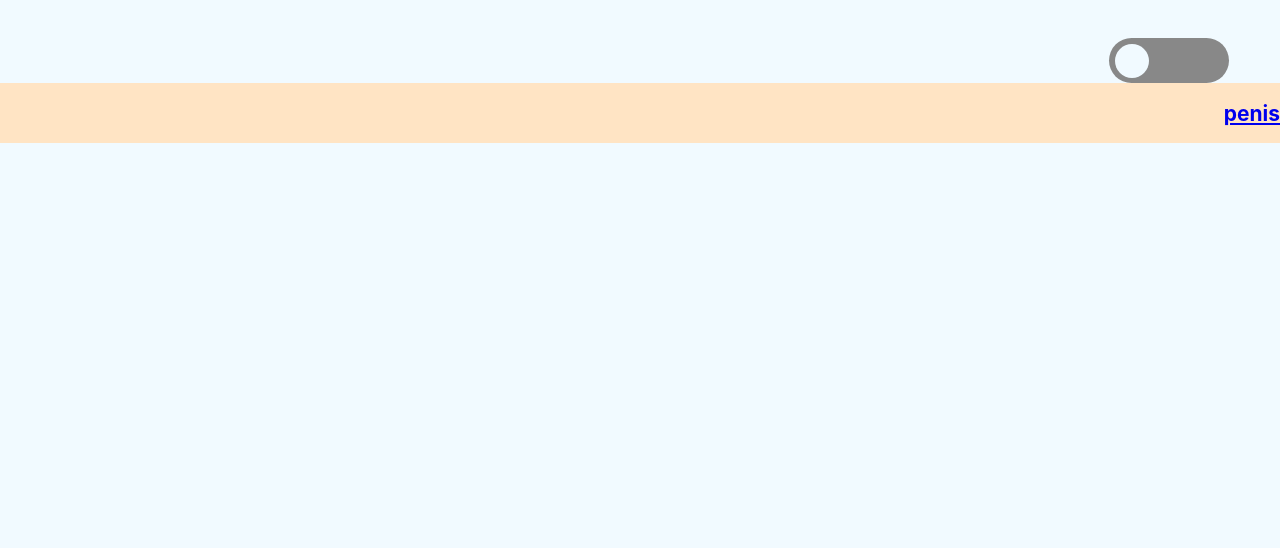
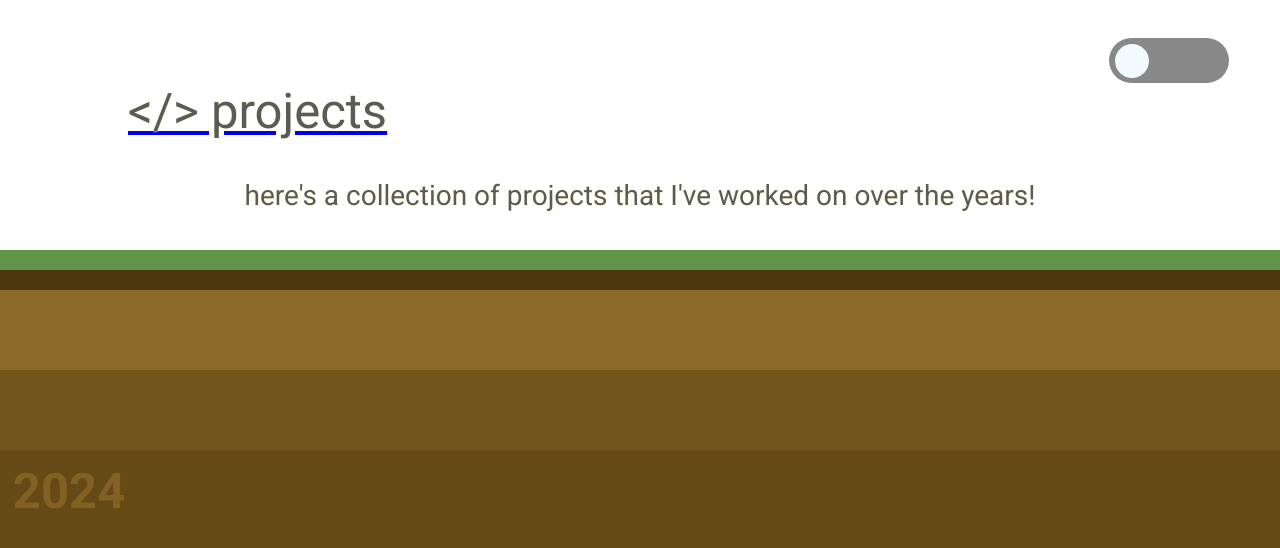
Before and after one commit to steventanyang/stevenyang, a React (Create React App) app: page /projects in a window 1280 px wide. Shown: the top 548 px of the page. Built offline with nearby package versions, Linux system fonts and the light colour scheme.

Commit message:
finished layout for projects page

```diff
--- a/src/components/Home.js
+++ b/src/components/Home.js
@@ -9,7 +9,7 @@ import darkisland3 from '../images/darkisland3.png'
 
 import { useContext } from 'react'
 import { DarkContext } from '../contexts/DarkContext';
-import styled, { ThemeProvider } from 'styled-components'
+import styled from 'styled-components'
 import { Link } from 'react-router-dom';
 
 const PageWrap = styled.div`
@@ -48,11 +48,11 @@ export default function Home() {
           <Name>steven yang</Name>
 
           <div className='links-container'>
-            <a className={theme === 'light' ? 'link-text': 'dark-link-text'} href='https://github.com/steventanyang' target="_blank">
+            <a className={theme === 'light' ? 'link-text': 'dark-link-text'} href='https://github.com/steventanyang' target="_blank" rel="noreferrer">
               github</a>
-            <a className={theme === 'light' ? 'link-text': 'dark-link-text'} href='https://www.linkedin.com/in/stevenyangtan/' target="_blank" style={{ marginRight: '2%', marginLeft: '2%' }}>
+            <a className={theme === 'light' ? 'link-text': 'dark-link-text'} href='https://www.linkedin.com/in/stevenyangtan/' target="_blank" rel="noreferrer" style={{ marginRight: '2%', marginLeft: '2%' }}>
               linkedin</a>
-            <a className={theme === 'light' ? 'link-text': 'dark-link-text'} href='https://www.linkedin.com/in/stevenyangtan/'>
+            <a className={theme === 'light' ? 'link-text': 'dark-link-text'} href='https://www.linkedin.com/in/stevenyangtan/' target="_blank" rel="noreferrer">
               email</a>
           </div>
 
@@ -60,19 +60,19 @@ export default function Home() {
             <div className='island-and-logo island2'>
               <Link to='/projects'>
                 <h2 className={theme === 'light' ? 'island-logo': 'dark-island-logo'}> &lt;/&gt; </h2>
-                <img className='island' src={theme === 'light' ? island2: darkisland2}></img>
+                <img className='island' src={theme === 'light' ? island2: darkisland2} alt='island'></img>
               </Link>
             </div>
             <div className='island-and-logo island1' style={{ marginRight: '2%', marginLeft: '2%' }}>
               <a href='/projects'>
                 <h2 className={theme === 'light' ? 'island-logo': 'dark-island-logo'}> (:&lt; </h2>
-                <img className='island' src={theme === 'light' ? island1: darkisland1}></img>
+                <img className='island' src={theme === 'light' ? island1: darkisland1} alt='island'></img>
               </a>
             </div>
             <div className='island-and-logo island3'>
               <a href='/projects'>
                 <h2 className={theme === 'light' ? 'island-logo': 'dark-island-logo'}> &lt;3 </h2>
-                <img className='island' src={theme === 'light' ? island3: darkisland3}></img>
+                <img className='island' src={theme === 'light' ? island3: darkisland3} alt='island'></img>
               </a>
             </div>
           </div>
--- a/src/components/Projects.js
+++ b/src/components/Projects.js
@@ -1,18 +1,45 @@
 import '../static/Projects.css'
 import Toggle from '../components/Toggle'
 
-import styled, { ThemeProvider } from 'styled-components'
-import {lightTheme, darkTheme} from '../Themes'
-import { useState, useContext } from 'react'
+import styled from 'styled-components'
+import { useContext } from 'react'
 import { DarkContext } from '../contexts/DarkContext'
 import { Link } from 'react-router-dom';
+
+const PageWrap = styled.div`
+  background-color: ${props => props.theme.backgroundColor};
+  height: 100vh;
+  width: 100vw;
+  overflow-y: scroll;
+  overflow-x: hidden;
+`;
+
+const Title = styled.div`
+  color: ${props => props.theme.color};
+  font-family: 'Roboto';
+  font-size: 3.5rem;
+  font-weight: 400;
+  margin-left: 10%;
+  text-shadow: 0 0 1px #FEFFDD, 0 0 2px #FEFFDD, 0 0 3px #FEFFDD;
+`;
+
+const Description = styled.div`
+  color: ${props => props.theme.color};
+  font-family: 'Roboto';
+  font-size: 2rem;
+  font-weight: 400;
+  margin-top: 3%;
+  margin-bottom: 3%;
+  text-shadow: 0 0 1px #FEFFDD, 0 0 2px #FEFFDD, 0 0 3px #FEFFDD;
+`;
 
 export default function Projects() {
 
   const { theme, setTheme, isToggled, setIsToggled } = useContext(DarkContext);
 
   return (
-    <div className='page-wrap'>
+    <PageWrap>
+
       <div className='toggle-container'>
         <Toggle
           rounded={true}
@@ -23,11 +50,45 @@ export default function Projects() {
             }}
         />
       </div>
-      <div className='test-container'>
+
+
+      <div className='title-container'>
+        <Link to='/'><Title> &lt;/&gt; projects</Title></Link>
+      </div>
+      <div className='description-container'>
+        <Description>
+          here's a collection of projects that I've worked on over the years!
+        </Description>
+      </div>
+
+      <div className='grass-humus' style={{ backgroundColor: theme === 'light' ? '#619449': '#3B5856'}}></div>
+      <div className='grass-humus' style={{ backgroundColor: theme === 'light' ? '#4C370D': '#2C3023'}}></div>
+      <div className='topsoil' style={{ backgroundColor: theme === 'light' ? '#8C6A28': '#576151'}}></div>
+      <div className='topsoil' style={{ backgroundColor: theme === 'light' ? '#73551B': '#464D39'}}></div>
+
+      {/* 2024 */}
+      <div className='subsoil' style={{ backgroundColor: theme === 'light' ? '#654A15': '#3D4334'}}>
+        <h2 className='yeartitle' style={{ color: theme === 'light' ? '#826122': '#576151' }}>2024</h2>
+      </div>
+
+      {/* 2023 */}
+      <div className='subsoil' style={{ backgroundColor: theme === 'light' ? '#4C370D': '#2C3023'}}>
+        <h2 className='yeartitle' style={{ color: theme === 'light' ? '#654A15': '#464D39' }}>2023</h2>
+      </div>
+
+      {/* 2022 */}
+      <div className='subsoil' style={{ backgroundColor: theme === 'light' ? '#726240': '#4C5046'}}>
+        <h2 className='yeartitle' style={{ color: theme === 'light' ? '#4C370D': '#2C3023' }}>2022</h2>
+      </div>
+
+      {/* <div className='test-container'>
         <Link to='/'>
           <h2>penis</h2>
         </Link>
-      </div>
-    </div>
+      </div> */}
+
+
+
+    </PageWrap>
   );
 }
--- a/src/static/Projects.css
+++ b/src/static/Projects.css
@@ -13,6 +13,51 @@
     width: 100vw;
 }
 
+.title-container {
+    height: auto;
+    width: 100vw;
+    text-align: flex-start;
+}
+
+.description-container {
+    height: auto;
+    width: 100vw;
+    text-align: center;
+}
+
+.grass-humus {
+    display: flex;
+    justify-content: flex-start;
+    width: 100vw;
+    height: 20px;
+}
+
+.topsoil {
+    display: flex;
+    justify-content: flex-start;
+    width: 100vw;
+    height: 80px;
+}
+
+.subsoil {
+    display: flex;
+    justify-content: flex-start;
+    width: 100vw;
+    height: 500px;
+}
+
+.yeartitle {
+    font-family: 'Roboto';
+    font-size: 3.5rem;
+    font-weight: 700;
+    margin-left: 1%;
+    margin-top: 1%;
+}
+
+
+
+
+
 .test-container {
     background-color: bisque;
     display: flex;
```
